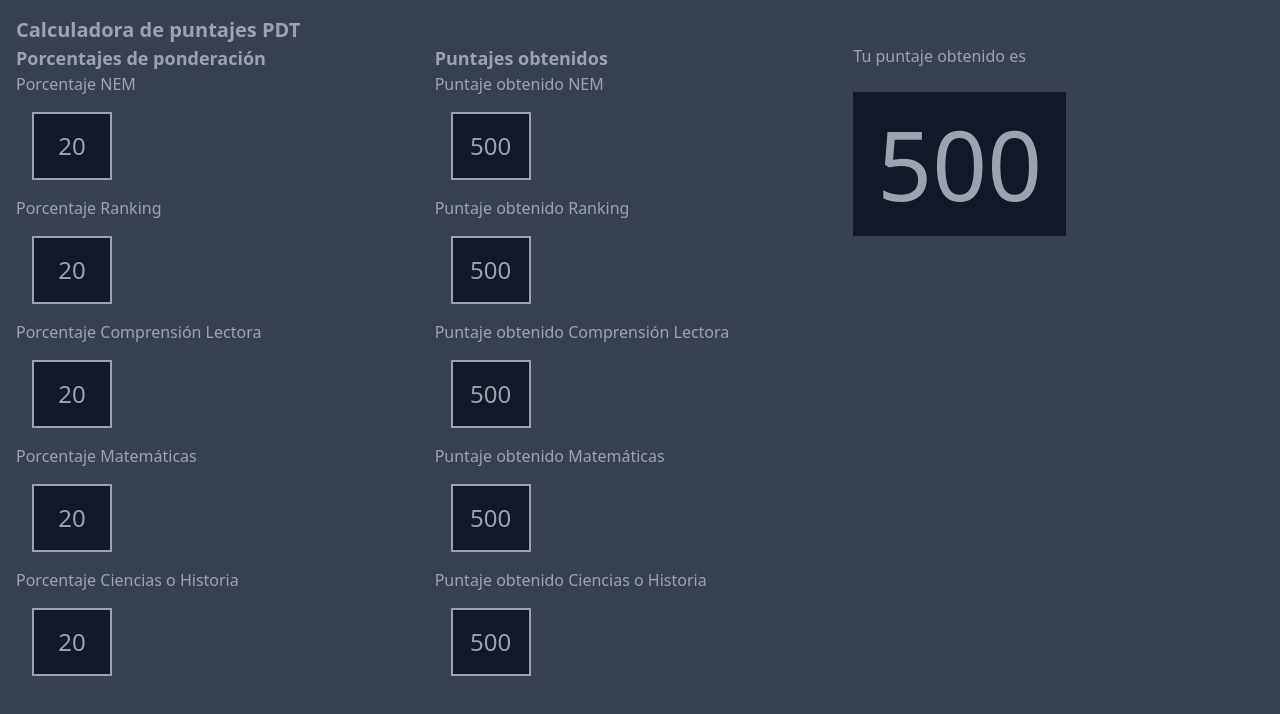
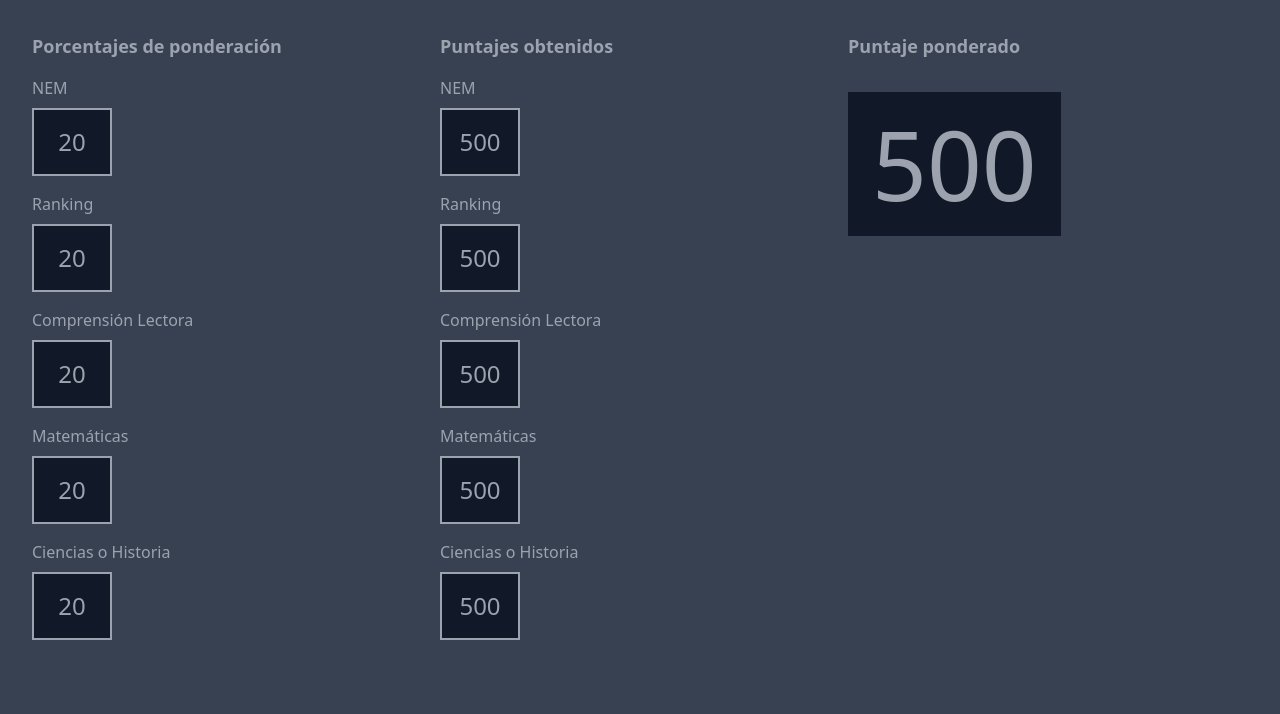
Before and after one commit to SeerLite/calculadora-puntajes, a website built with Vite: page index.html in a window 1280 px wide. Built offline with nearby package versions, Linux system fonts and the light colour scheme; some packages are replaced by stand-ins of ours.

Commit message:
Actualizar estilo de la página

```diff
--- a/css/styles.css
+++ b/css/styles.css
@@ -1,5 +1,9 @@
+label {
+	@apply my-2 inline-block;
+}
+
 input {
-	@apply m-4 p-4 bg-gray-900 border-2 border-gray-400 placeholder-gray-700 text-2xl text-center;
+	@apply mb-2 p-4 bg-gray-900 border-2 border-gray-400 placeholder-gray-700 text-2xl text-center;
 	width: calc(0.5rem + 3em);
 }
 
--- a/index.html
+++ b/index.html
@@ -5,37 +5,36 @@
 		<meta charset="utf-8">
 		<title>Calculadora de puntajes PDT</title>
 	</head>
-	<body class="m-4">
-		<h1 class="text-xl font-bold">Calculadora de puntajes PDT</h1>
+	<body class="m-8">
 		<div class="lg:grid lg:grid-cols-3 lg:gap-2">
 			<div class="porcentajes">
-				<h2 class="text-lg font-bold">Porcentajes de ponderación</h2>
+				<h2 class="text-lg font-bold mb-2">Porcentajes de ponderación</h2>
 
-				<label for="porcentaje-nem">Porcentaje NEM</label>
+				<label for="porcentaje-nem">NEM</label>
 				<br />
 				<input type="number" id="porcentaje-nem"
 				placeholder="0" value="20" min="0" max="100" />
 					<br />
 
-				<label for="porcentaje-ranking">Porcentaje Ranking</label>
+				<label for="porcentaje-ranking">Ranking</label>
 				<br />
 				<input type="number" id="porcentaje-ranking"
 				placeholder="0" value="20" min="0" max="100" />
 					<br />
 
-				<label for="porcentaje-lenguaje">Porcentaje Comprensión Lectora</label>
+				<label for="porcentaje-lenguaje">Comprensión Lectora</label>
 				<br />
 				<input type="number" id="porcentaje-lenguaje"
 				placeholder="0" value="20" min="0" max="100" />
 					<br />
 
-				<label for="porcentaje-matematicas">Porcentaje Matemáticas</label>
+				<label for="porcentaje-matematicas">Matemáticas</label>
 				<br />
 				<input type="number" id="porcentaje-matematicas"
 				placeholder="0" value="20" min="0" max="100" />
 					<br />
 
-				<label for="porcentaje-ciencias">Porcentaje Ciencias o Historia</label>
+				<label for="porcentaje-ciencias">Ciencias o Historia</label>
 				<br />
 				<input type="number" id="porcentaje-ciencias"
 				placeholder="0" value="20" min="0" max="100" />
@@ -43,42 +42,45 @@
 			</div>
 
 			<div class="puntajes">
-				<h2 class="text-lg font-bold">Puntajes obtenidos</h2>
+				<h2 class="text-lg font-bold mb-2">Puntajes obtenidos</h2>
 
-				<label for="puntaje-nem">Puntaje obtenido NEM</label>
+				<label for="puntaje-nem">NEM</label>
 				<br />
 				<input type="number" id="puntaje-nem"
 				placeholder="150" value="500" min="150" max="850" />
 					<br />
 
-				<label for="puntaje-ranking">Puntaje obtenido Ranking</label>
+				<label for="puntaje-ranking">Ranking</label>
 				<br />
 				<input type="number" id="puntaje-ranking"
 				placeholder="150" value="500" min="150" max="850" />
 					<br />
 
-				<label for="puntaje-lenguaje">Puntaje obtenido Comprensión Lectora</label>
+				<label for="puntaje-lenguaje">Comprensión Lectora</label>
 				<br />
 				<input type="number" id="puntaje-lenguaje"
 				placeholder="150" value="500" min="150" max="850" />
 					<br />
 
-				<label for="puntaje-matematicas">Puntaje obtenido Matemáticas</label>
+				<label for="puntaje-matematicas">Matemáticas</label>
 				<br />
 				<input type="number" id="puntaje-matematicas"
 				placeholder="150" value="500" min="150" max="850" />
 					<br />
 
-				<label for="puntaje-ciencias">Puntaje obtenido Ciencias o Historia</label>
+				<label for="puntaje-ciencias">Ciencias o Historia</label>
 				<br />
 				<input type="number" id="puntaje-ciencias"
 				placeholder="150" value="500" min="150" max="850" />
 					<br />
 			</div>
 			<div>
-				<p>Tu puntaje obtenido es</p>
+				<h2 class="text-lg font-bold mb-2">Puntaje ponderado</h2>
 				<br />
-				<div id="puntaje-obtenido" class="font-light text-8xl p-4 bg-gray-900 border-8 border-gray-900 inline-block">---</div>
+				<div id="puntaje-obtenido"
+				class="font-light text-8xl p-4 bg-gray-900 border-8 border-gray-900 inline-block">
+					---
+				</div>
 			</div>
 		</div>
 
```
